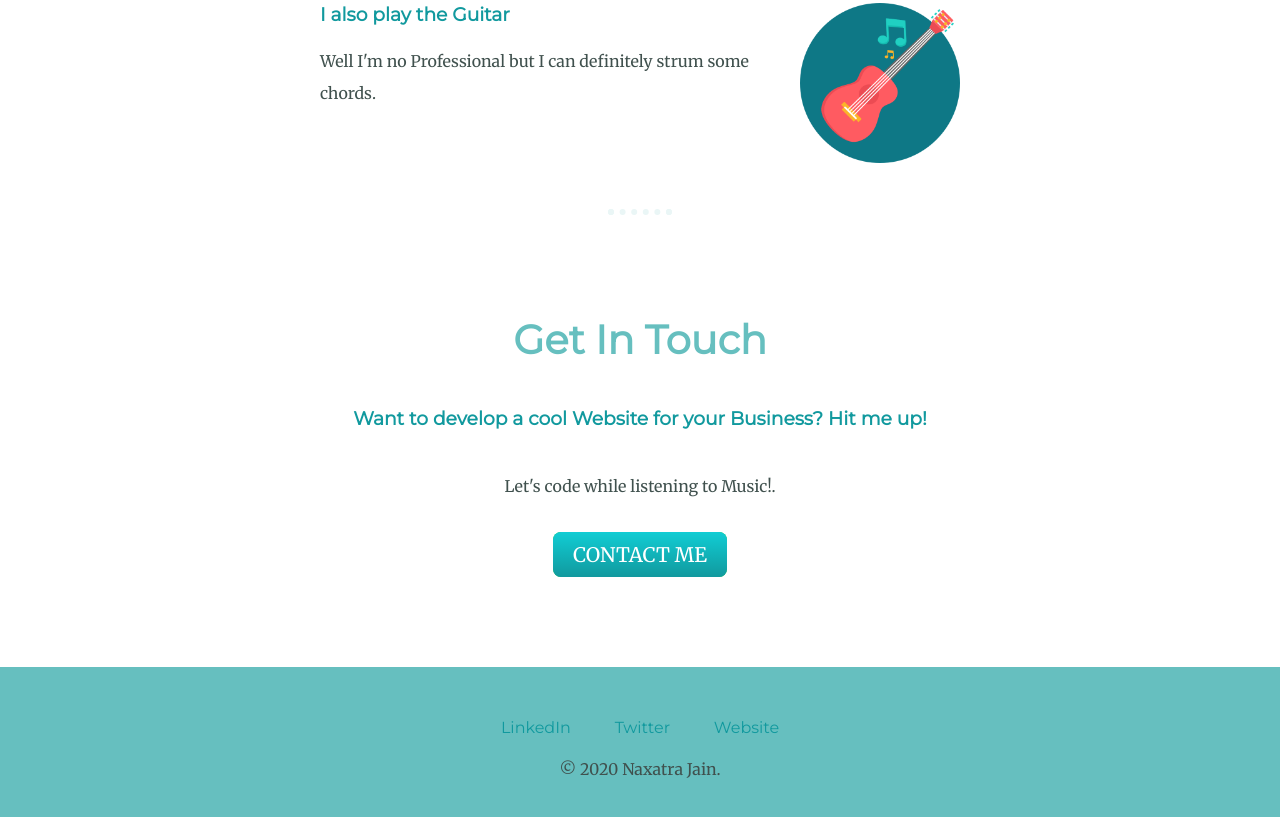
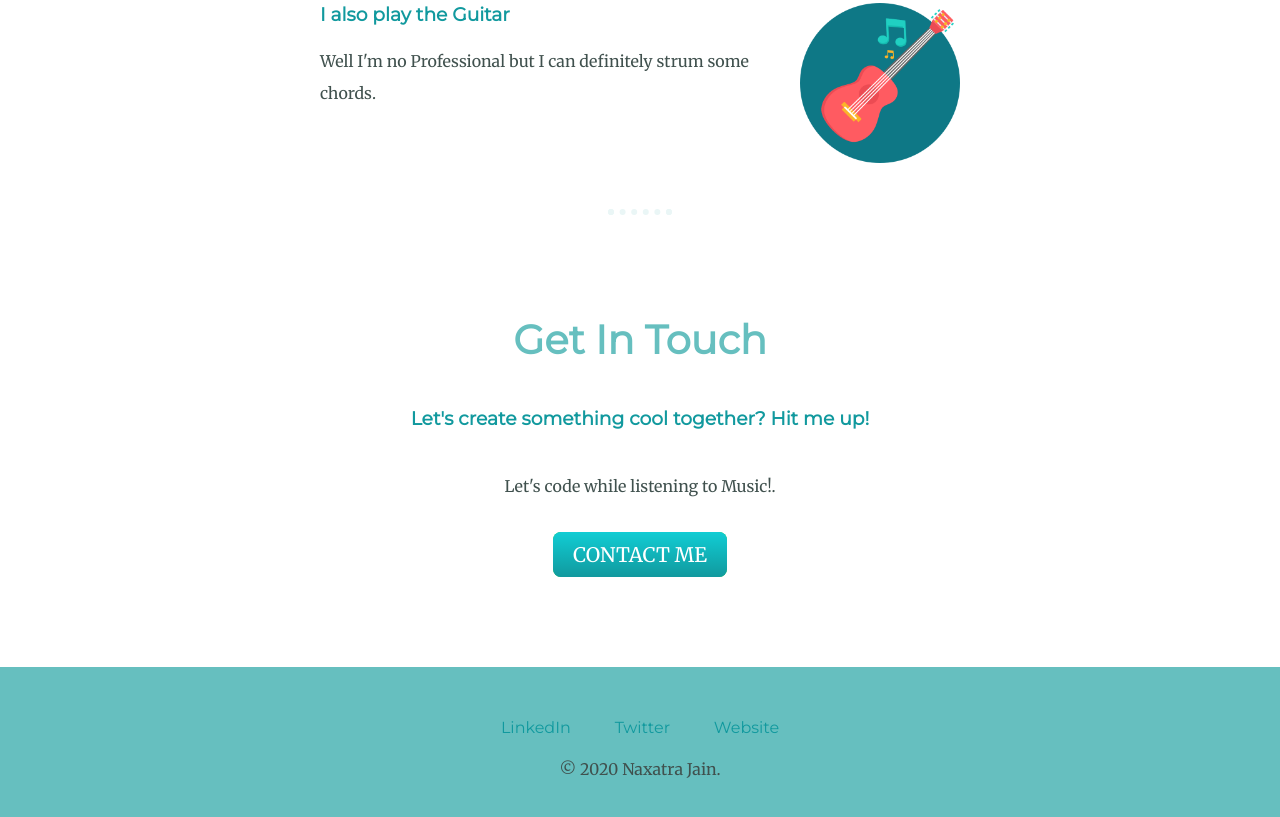
Before and after one commit to naxatra99/naxatra99.github.io, a plain HTML site: page index.html in a window 1280 px wide. Shown: the part 1933-2750 px from the top of the page. Drawn offline with Linux system fonts and the light colour scheme.

Commit message:
Update index.html

```diff
--- a/index.html
+++ b/index.html
@@ -41,7 +41,7 @@
     <hr>
     <div class="contact-me">
       <h2>Get In Touch</h2>
-      <h3>Want to develop a cool Website for your Business? Hit me up!</h3>
+      <h3>Let's create something cool together? Hit me up!</h3>
       <p class = "contact-info">Let's code while listening to Music!.</p>
       <a class="btn" href="mailto:naxatra99@gmail.com">CONTACT ME</a>
     </div>
```
